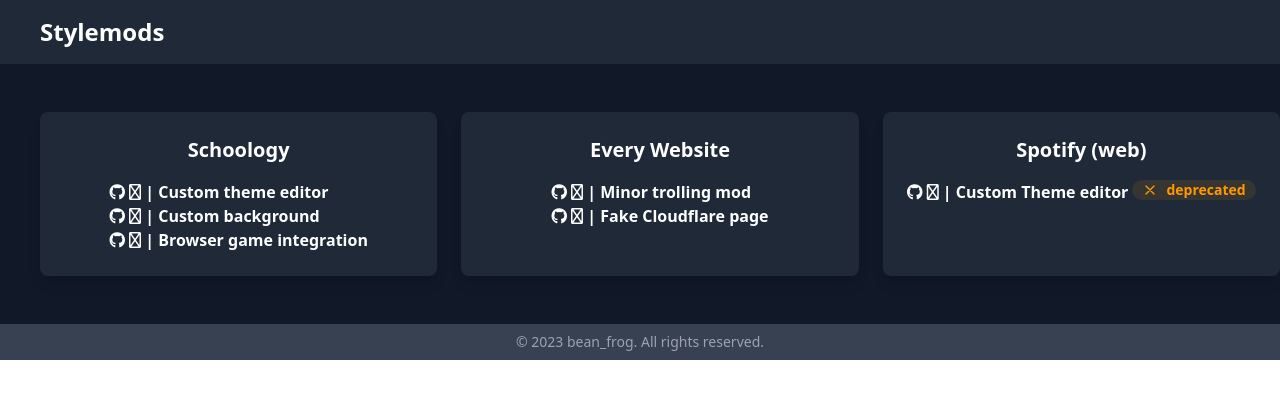
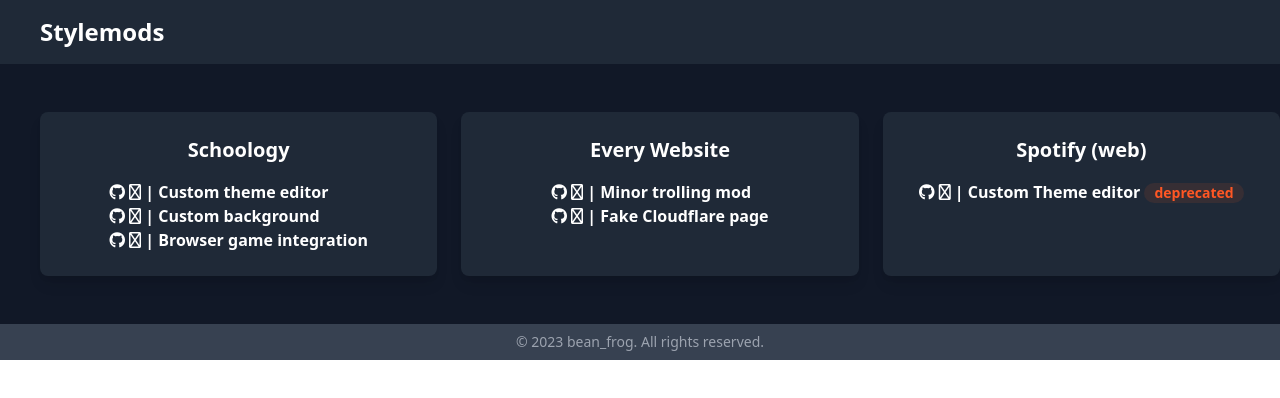
Before and after one commit to bean-frog/bean-frog.github.io, a plain HTML site: page projects/stylemods.html in a window 1280 px wide. Drawn offline with nearby package versions, Linux system fonts and the light colour scheme.

Commit message:
Update stylemods.html

```diff
--- a/projects/stylemods.html
+++ b/projects/stylemods.html
@@ -54,8 +54,8 @@
                     <h2 class="text-xl font-bold">Spotify (web)</h2>
                     <h3 class="text-l font-semibold mt-4">
                       <ul>
-                        <li><a href="https://github.com/bean-frog/site-tweaks/tree/main/open.spotify.com"><i class="fa-brands fa-github"></i></a> <a href="https://github.com/bean-frog/site-tweaks/raw/main/open.spotify.com/stylemod.user.js"><i class="fa-regular fa-download"></i> </a>| Custom Theme editor <div class="badge badge-warning gap-2">
-  <svg xmlns="http://www.w3.org/2000/svg" fill="none" viewBox="0 0 24 24" class="inline-block w-4 h-4 stroke-current"><path stroke-linecap="round" stroke-linejoin="round" stroke-width="2" d="M6 18L18 6M6 6l12 12"></path></svg>
+                        <li><a href="https://github.com/bean-frog/site-tweaks/tree/main/open.spotify.com"><i class="fa-brands fa-github"></i></a> <a href="https://github.com/bean-frog/site-tweaks/raw/main/open.spotify.com/stylemod.user.js"><i class="fa-regular fa-download"></i> </a>| Custom Theme editor <div class="badge badge-error gap-2">
+
   deprecated
 </div></li>
                       </ul>
```
